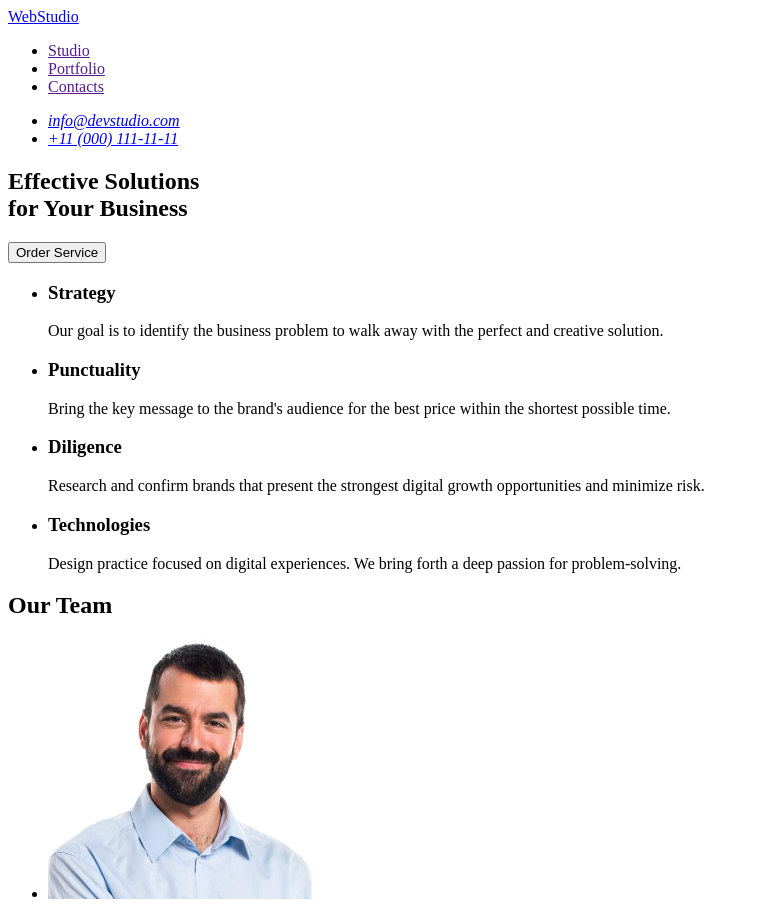
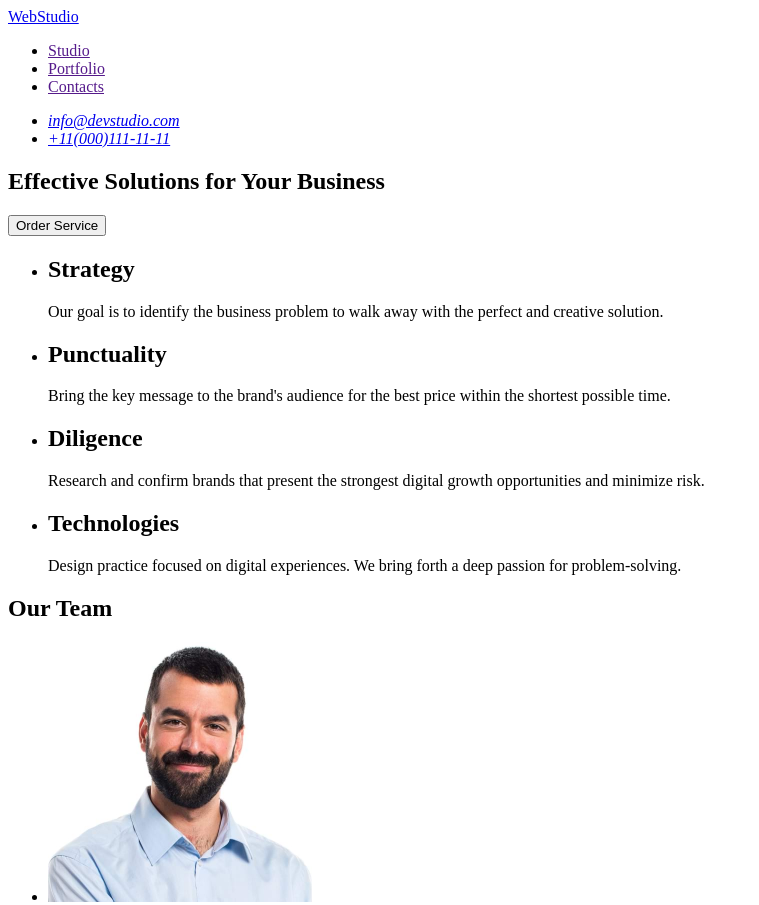
Before and after one commit to Liydmila-Horolska91/goit-markup-hw-01, a plain HTML site: page index.html in a window 1280 px wide. Shown: the top 905 px of the page, without its empty margins (0-759 px from the left). Drawn offline with Linux system fonts and the light colour scheme.

Commit message:
add index file

```diff
--- a/index.html
+++ b/index.html
@@ -17,28 +17,28 @@
         </nav>
         <address>
             <ul>
-                <li><a href="info@devstudio.com">info@devstudio.com</a></li>
-                <li> <a href="tel:+11(000)111-11-11"> +11 (000) 111-11-11</a></li>
+                <li><a href="mailto:info@devstudio.com">info@devstudio.com</a></li>
+                <li> <a href="tel:+11(000)111-11-11"> +11(000)111-11-11</a></li>
             </ul>
         </address>
     </header>
     <main>
         <section>
-    <H1>Effective Solutions <Br> for Your Business</H1>
+    <H1>Effective Solutions for Your Business</H1>
         <button type="button">Order Service</button>
         </section>
         <section>
           <ul>
-            <li><h3>Strategy</h3>
+            <li><h2>Strategy</h2>
                 <p>Our goal is to identify the business problem to walk away with the perfect and creative solution.
           </p></li>
-            <li><h3>Punctuality</h3>
+            <li><h2>Punctuality</h2>
                 <p>Bring the key message to the brand's audience for the best price within the shortest possible time.
                 </p></li>
-            <li><h3>Diligence</h3>
+            <li><h2>Diligence</h2>
                 <p>Research and confirm brands that present the strongest digital growth opportunities and minimize risk.
                 </p></li>
-            <li><h3>Technologies</h3>
+            <li><h2>Technologies</h2>
                 <p>Design practice focused on digital experiences. We bring forth a deep passion for problem-solving.
                 </p></li>
           </ul>
@@ -72,8 +72,8 @@
     <footer>
         <a href="./index.html"> WebStudio </a>
         <p>
-            Increase the flow of customers and<br>
-            sales for your business with digital<br>
+            Increase the flow of customers and<br />
+            sales for your business with digital<br />
             marketing & growth solutions.
         </p>
     </footer>
```
